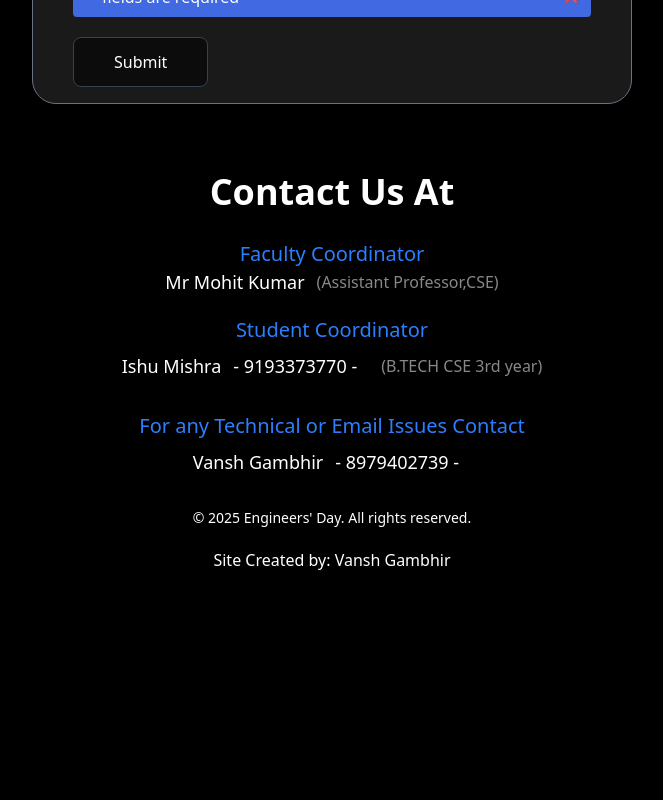
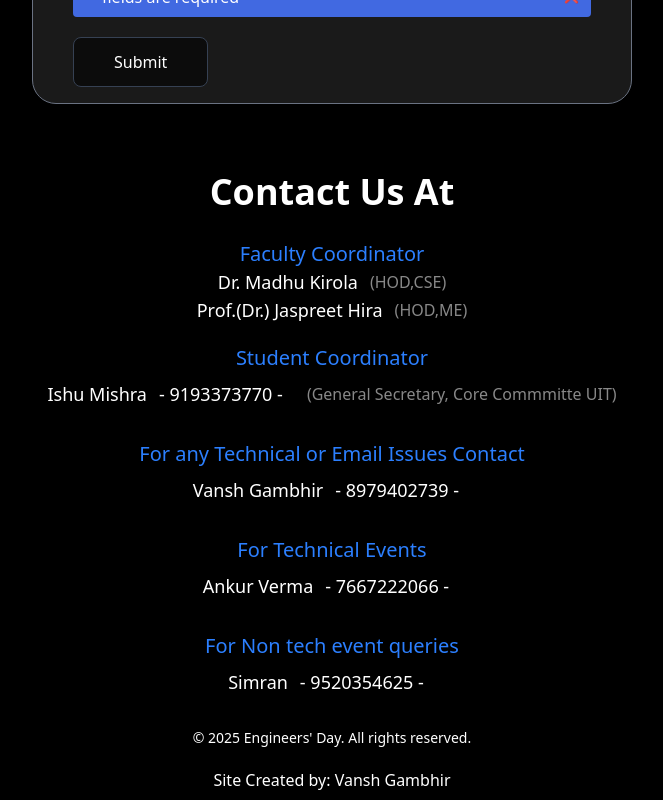
Before and after one commit to P94Vansh/engineers-day, a Next.js app: page /register in a window 1280 px wide. Shown: the part 1300-2100 px from the top of the page, without its empty margins (308-971 px from the left). Before the commit the page ends 1880 px from the top, so only its background shows below. Built offline with nearby package versions, Linux system fonts and the light colour scheme.

Commit message:
feat: Add new image for Prof. Jaspreet Hira and update event details in various components

```diff
--- a/src/app/page.js
+++ b/src/app/page.js
@@ -72,7 +72,7 @@ export default function Home() {
     <>
       <BackgroundLines className=" h-screen flex items-center justify-center w-full flex-col px-4">
         <h2 className="bg-clip-text text-transparent text-center bg-gradient-to-b from-neutral-900 to-neutral-700 dark:from-neutral-200 dark:to-white text-3xl md:text-5xl lg:text-5xl font-sans py-2 md:py-10 relative z-20 font-bold tracking-tight">
-          Engineers&apos; Day Mahotsav
+          Engineers&apos; Day Mahotsava <br/> 2.0
         </h2>
 
         <TextGenerateEffect words={words} />
@@ -80,7 +80,7 @@ export default function Home() {
           Organised By:
         </h2>
         <p className="max-w-xl mx-auto text-md md:text-2xl text-neutral-300 dark:text-white text-center">
-          CORE COMITTEE,UIT
+          CORE COMMITTEE UIT
         </p>
         <div className="flex md:flex-row flex-col gap-5 pt-4 mt-3">
           <Button
@@ -130,7 +130,7 @@ export default function Home() {
         <TypewriterEffectSmooth words={typeWriterPatrons} />
         <div className="flex md:flex-row flex-col justify-center items-center ">
           <ImageBox src="/chancellorsir.jpg" title="Chief Patron" name="Shri Jitender Joshi" pos="President,UU" />
-          <ImageBox src="/chancellorsir.jpg" title="Chief Patron" name="Mrs. Anuradha Joshi" pos="Vice President Sushila Devi Center for Professional Studies & Research" />
+          <ImageBox src="/chancellorsir.jpg" title="Chief Patron" name="Mrs. Anuradha Joshi" pos="Chair Person, Sushila Devi Center for Professional Studies & Research" />
 
           <ImageBox src="/vc.jpg" title="Co-Chief Patron" name="Ms. Ankita Joshi" pos="Vice President,UU" />
         </div>
@@ -144,6 +144,7 @@ export default function Home() {
       <div className="flex flex-col md:flex-row justify-center items-center">
         <ImageBox src="/deansir.jpg" title="Convener" name="Prof. (Dr.) Sumit Chaudhary" pos="Director,UIT" />
         <ImageBox src="/hodmam.jpg" title="Co-Convener" name="Dr. Madhu Kirola" pos="HOD (CSE), UIT" />
+        <ImageBox src="/jaspreetSir.jpg" title="Co-Convener" name="Prof.(Dr.) Jaspreet Hira" pos="HOD (ME), UIT" />
       </div>
       <div className="flex md:flex-row flex-wrap flex-col justify-center items-center">
         <ImageBox title={'Student Coordinator'} src="/studco.jpg" name="Ishu Mishra" pos="General Secretary, Core Committee" />
--- a/src/components/EventDesc.jsx
+++ b/src/components/EventDesc.jsx
@@ -21,7 +21,16 @@ function EventDesc({ event }) {
       <>
       <div className='p-8'>
 
-          <h1 className='text-white font-bold text-5xl text-center'>{eventName.eventName}{" "}({eventName.actualEventName})</h1>
+          <h1 className='text-white font-bold text-5xl text-center'>{eventName.eventName}
+            {
+              eventName.eventName!=="Cook Without Fire" && (
+                <>
+                {" "}
+                ({eventName.actualEventName})
+                </>
+              )
+            }
+          </h1>
           <div className='w-full flex justify-center items-center py-8'>
           <Button
             onClick={()=> router.push('/register')}
@@ -87,8 +96,8 @@ function EventDesc({ event }) {
                 <li>
                   {
                     Object.keys(guid).map((val)=>(
-                      <>
-                      <div key={index}>{val}</div>
+                      <div key={index}>
+                      <div>{val}</div>
                       <ul className='text-white list-disc px-8'>
                       {
                         guid[val].map((val,index)=>(
@@ -98,7 +107,7 @@ function EventDesc({ event }) {
                         ))
                       }
                       </ul>
-                      </>
+                      </div>
                     ))
                   }
                 </li>
@@ -161,7 +170,7 @@ function EventDesc({ event }) {
             {eventName.eventName==="Kabaddi Championship" && (
               <>
               <div> Fees for a Team is/are: </div>
-              <ul className='list-disc px-8'> <li>400</li> </ul>
+              <ul className='list-disc px-8'> <li>1500</li> </ul>
               </>
             )}
           </div>
@@ -190,7 +199,7 @@ function EventDesc({ event }) {
             {eventName.eventName==="Kabaddi Championship" && (
               <>
               <div> Fees for a Team is/are: </div>
-              <ul className='px-8 list-disc'> <li >400</li> </ul>
+              <ul className='px-8 list-disc'> <li >1500</li> </ul>
               </>
             )}
           </div>
--- a/src/components/Footer.jsx
+++ b/src/components/Footer.jsx
@@ -12,10 +12,13 @@ const Footer = ({id}) => {
           Faculty Coordinator
         </div>
         <div className="md:flex-row flex flex-col md:gap-3 justify-center items-center">
-          <div className="text-white text-center text-lg ">Mr Mohit Kumar</div>
-          <div className="text-[#888]">(Assistant Professor,CSE)</div>
+          <div className="text-white text-center text-lg ">Dr. Madhu Kirola</div>
+          <div className="text-[#888]">(HOD,CSE)</div>
         </div>
-
+        <div className="md:flex-row flex flex-col md:gap-3 justify-center items-center">
+          <div className="text-white text-center text-lg ">Prof.(Dr.) Jaspreet Hira</div>
+          <div className="text-[#888]">(HOD,ME)</div>
+        </div>
         <div className="text-center mt-5 text-xl text-blue-500 ">
           Student Coordinator
         </div>
@@ -23,7 +26,7 @@ const Footer = ({id}) => {
           <div className="text-white text-center text-lg  flex flex-col lg:flex-row ">
           Ishu Mishra <div className="px-3 cursor-pointer" onClick={()=>window.location.href="tel:+919193373770"}>- 9193373770 - </div>
           </div>
-          <div className="text-[#888]">(B.TECH CSE 3rd year)</div>
+          <div className="text-[#888]">(General Secretary, Core Commmitte UIT)</div>
         </div>
 
 
@@ -33,6 +36,24 @@ const Footer = ({id}) => {
         <div className="md:flex-row mt-2 flex flex-col md:gap-3 justify-center items-center">
           <div className="text-white text-center text-lg  flex flex-col lg:flex-row ">
           Vansh Gambhir <div className="px-3 cursor-pointer" onClick={()=>window.location.href="tel:+918979402739"}>- 8979402739 - </div>
+          </div>
+        </div>
+        <div className="text-center text-xl mt-8 text-blue-500 ">
+          For Technical Events
+        </div>
+        <div className="md:flex-row mt-2 flex flex-col md:gap-3 justify-center items-center">
+          <div className="text-white text-center text-lg  flex flex-col lg:flex-row ">
+          Ankur Verma
+ <div className="px-3 cursor-pointer" onClick={()=>window.location.href="tel:+918979402739"}>- 7667222066 - </div>
+          </div>
+        </div>
+        <div className="text-center text-xl mt-8 text-blue-500 ">
+          For Non tech event queries
+        </div>
+        <div className="md:flex-row mt-2 flex flex-col md:gap-3 justify-center items-center">
+          <div className="text-white text-center text-lg  flex flex-col lg:flex-row ">
+          Simran
+<div className="px-3 cursor-pointer" onClick={()=>window.location.href="tel:+918979402739"}>- 9520354625 - </div>
           </div>
         </div>
 
```
Also changed, not shown: public/jaspreetSir.jpg (added), src/data.json.
